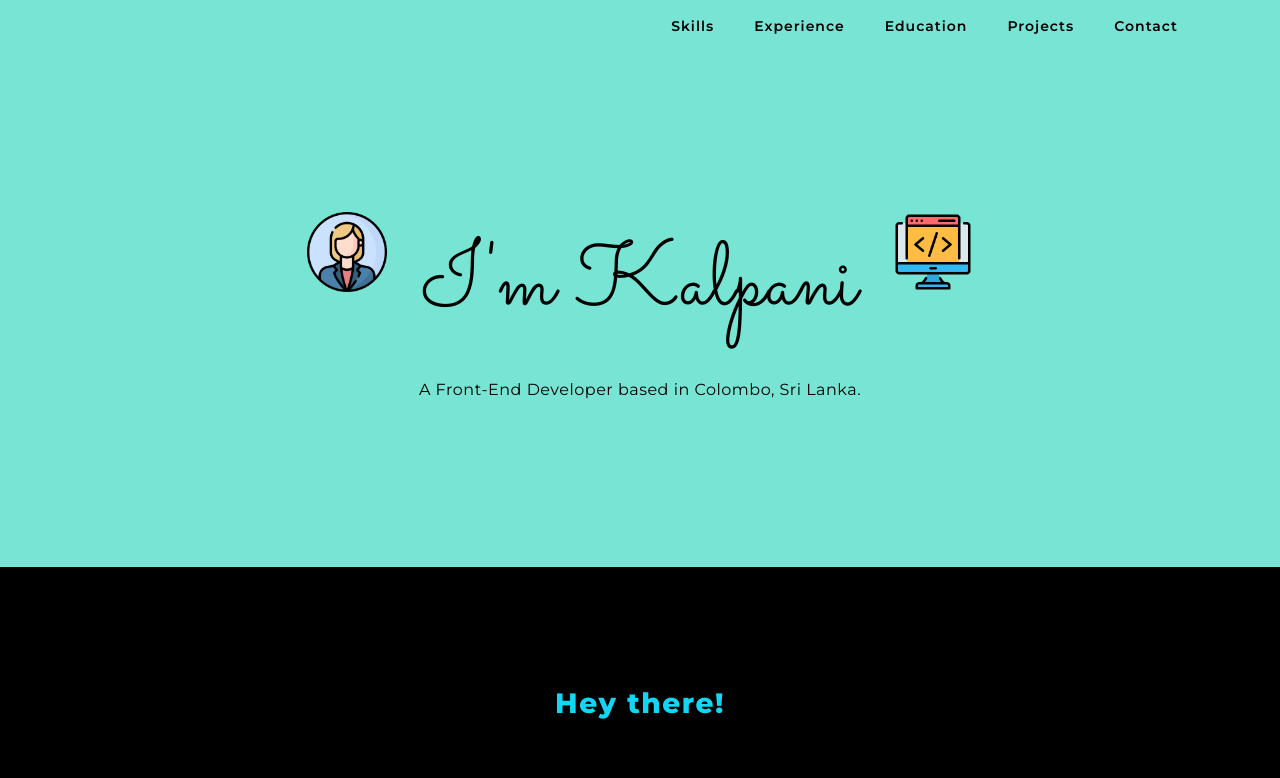
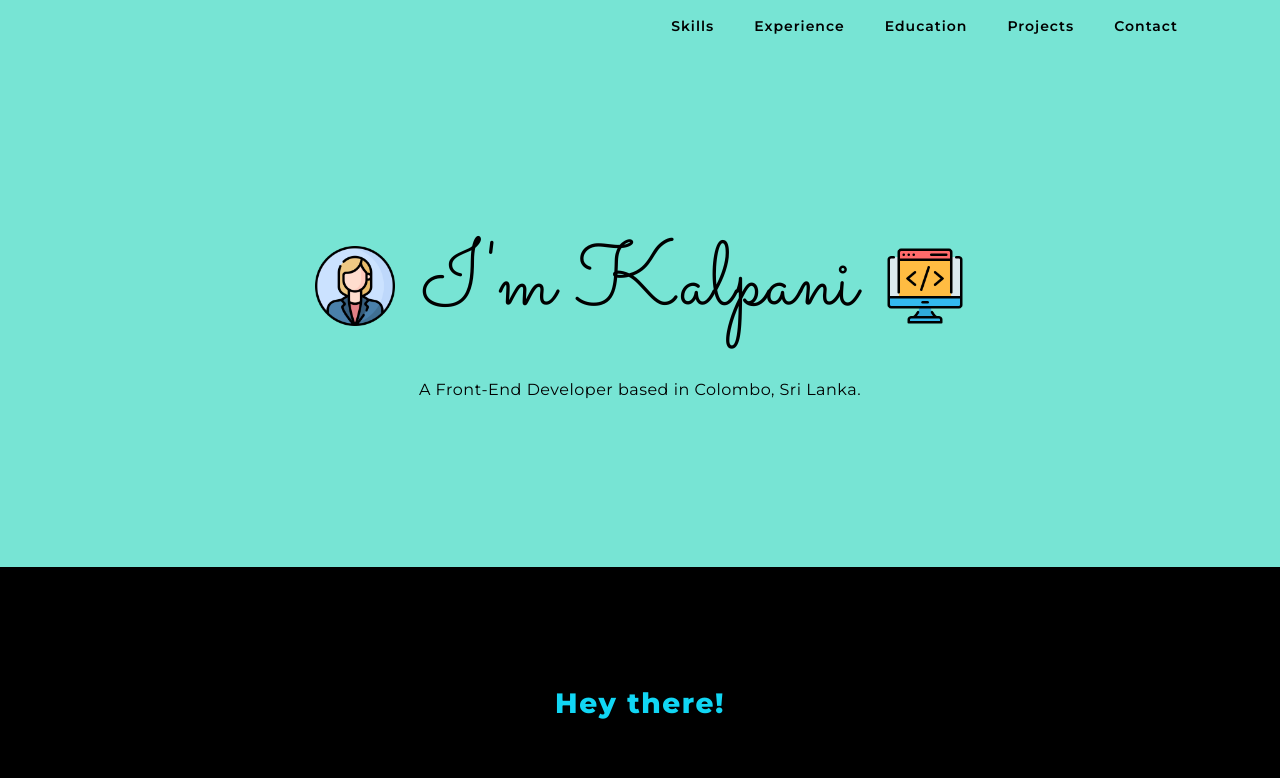
Before and after one commit to kalpani91/biodata, a plain HTML site: page index.html in a window 1280 px wide. Shown: the top 778 px of the page. Drawn offline with nearby package versions, Linux system fonts and the light colour scheme.

Commit message:
updated website intro section styles

```diff
--- a/css/styles.css
+++ b/css/styles.css
@@ -101,16 +101,8 @@ nav li a:hover {
     padding: 160px 0;
 }
 
-.intro-wrapper {
-    max-width: 680px;
-    margin: 0 auto;
-}
-
-.name-title {
-    width: 50%;
-    display: flex;
-    align-items: center;
-    justify-content: space-between;
+.intro-title-wrapper {
+    max-width: 650px;
     margin: 0 auto;
 }
 
--- a/index.html
+++ b/index.html
@@ -78,17 +78,11 @@
 
     <!-- Intro Section -->
     <section class="intro">
-        <div class="intro-wrapper">
-            <div class="row">
-                <div class="col-md-2">
-                    <img src="img/profile-icon.png" alt="profile icon" width="80px">
-                </div>
-                <div class="col-md-8">
-                    <h1>I'm Kalpani</h1>
-                </div>
-                <div class="col-md-2">
-                    <img src="img/coding-icon.png" alt="coding icon" width="80px">
-                </div>
+        <div class="container">
+            <div class="intro-title-wrapper d-md-flex justify-content-md-between align-items-md-center">
+                <img src="img/profile-icon.png" alt="profile icon" width="80px">
+                <h1>I'm Kalpani</h1>
+                <img src="img/coding-icon.png" alt="coding icon" width="80px">
             </div>
             <h4>A Front-End Developer based in Colombo, Sri Lanka.</h4>
         </div>
```
